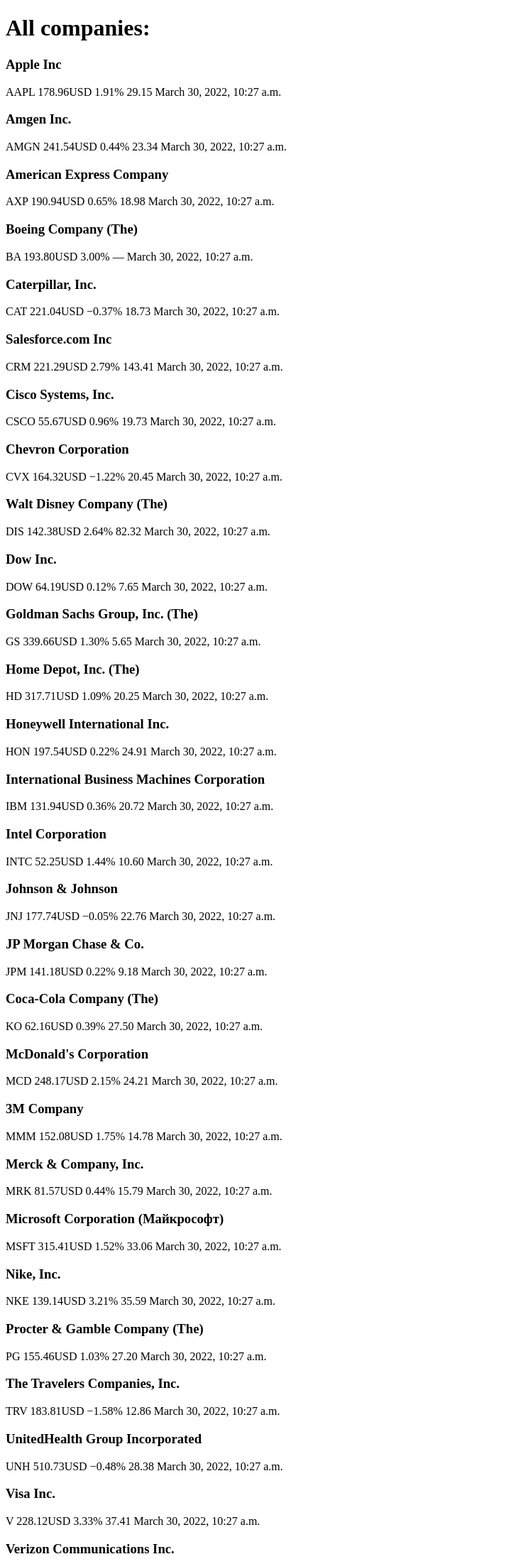
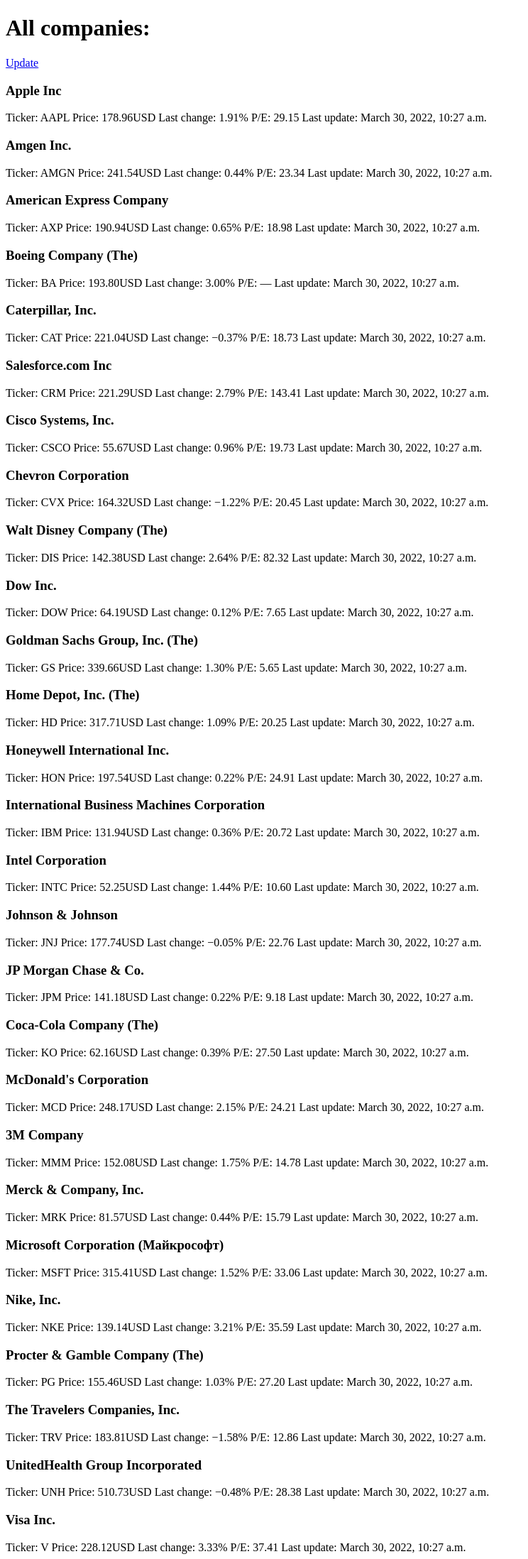
Before and after one commit to AndreiVarabei/IT-Academy-diploma-project, a Django app: page / in a window 1280 px wide. Shown: the top 2196 px of the page at 71% size, without its empty margins (0-744 px from the left). Run offline with Django 4.2, Linux system fonts and the light colour scheme; data comes from the database, SQL or seed files in the repository; both versions use the stored data as it was after the commit; parts of the project's set-up code (start-up, migrations or seed data) failed here and were passed over.

Commit message:
Itaration 4. Add update companies

```diff
--- a/company/models.py
+++ b/company/models.py
@@ -4,7 +4,7 @@
 # Create your models here.
 
 class Companies(models.Model):
-    name = models.CharField(max_length=200)
+    name = models.CharField(max_length=200, unique=True)
     slug = models.SlugField(max_length=200)
 
     ticker = models.CharField(max_length=10)
--- a/company/templates/companies/all_companies.html
+++ b/company/templates/companies/all_companies.html
@@ -4,14 +4,16 @@
 
 {% block content %}
     <h1>All companies: </h1>
+    <a href="{% url "company:update_companies" %}">Update</a>
     {% for company in companies %}
+
         <h3> {{ company.name }} </h3>
         <p>
-            {{ company.ticker }}
-            {{ company.price }}
-            {{ company.change }}
-            {{ company.price_to_earn }}
-            {{ company.time }}
+            Ticker: {{ company.ticker }}
+            Price: {{ company.price }}
+            Last change: {{ company.change }}
+            P/E: {{ company.price_to_earn }}
+            Last update: {{ company.time }}
         </p>
 
     {% endfor %}
--- a/company/urls.py
+++ b/company/urls.py
@@ -5,5 +5,6 @@
 
 app_name = 'company'
 urlpatterns = [
-    path('', views.all_companies, name='all_companies')
+    path('', views.all_companies, name='all_companies'),
+    path('update', views.update_companies, name='update_companies')
 ]
--- a/company/views.py
+++ b/company/views.py
@@ -1,28 +1,57 @@
 from django.shortcuts import render
 from . import models
+from . import forms
 from bs4 import BeautifulSoup
 import requests
+from django.utils import timezone
 
 
-def update_sqlite():
+
+def create_sqlite():
+    req = requests.get('https://ru.tradingview.com/symbols/DJ-DJA/components/').text
+    soup = BeautifulSoup(req.text, 'lxml')
+    all_campanies = soup.find('tbody')
+    all_tr = all_campanies.find_all('tr',class_='row-arjDAkRm listRow')
+    for elem in all_tr:
+        create_company = models.Companies()
+        create_company.name = elem.find(class_='apply-common-tooltip tickerDescription-CFtXRc_g').text
+        create_company.slug = elem.find(class_='apply-common-tooltip tickerName-CFtXRc_g').text
+        create_company.ticker = elem.find(class_='apply-common-tooltip tickerName-CFtXRc_g').text
+        all_numbers = elem.find_all(class_='cell-1qVmMYEJ right-1qVmMYEJ')
+        create_company.price = all_numbers[0].text
+        if elem.find(class_='positive-14jS0rUP'):
+            create_company.change = elem.find(class_='positive-14jS0rUP').text
+        else:
+            create_company.change = elem.find(class_='negative-14jS0rUP').text
+        create_company.price_to_earn = all_numbers[6].text
+        create_company.save(force_insert=True)
+
+def update_companies(request):
+    companies = models.Companies.objects.all()
     req = requests.get('https://ru.tradingview.com/symbols/DJ-DJA/components/')
     soup = BeautifulSoup(req.text, 'lxml')
-    all_campanies = soup.find('tbody')
-    all_tr = all_campanies.find_all('tr',class_='row-2ODbPUWm')
+    all_companies = soup.find('tbody')
+    all_tr = all_companies.find_all('tr',class_='row-arjDAkRm listRoz')
     for elem in all_tr:
-        update_company = models.Companies()
-        update_company.name = elem.find(class_='apply-common-tooltip tickerDescription-CFtXRc_g').text
-        update_company.slug = elem.find(class_='apply-common-tooltip tickerName-CFtXRc_g').text
-        update_company.ticker = elem.find(class_='apply-common-tooltip tickerName-CFtXRc_g').text
-        all_numbers = elem.find_all(class_='cell-1qVmMYEJ right-1qVmMYEJ')
+        name = elem.find(class_='apply-common-tooltip tickerDescription-qN79lDF8').text
+        update_company = models.Companies(instance=name)
+        update_company.name = elem.find(class_='apply-common-tooltip tickerDescription-qN79lDF8').text
+        update_company.slug = elem.find(class_='apply-common-tooltip tickerName-qN79lDF8').text
+        update_company.ticker = elem.find(class_='apply-common-tooltip tickerName-qN79lDF8').text
+        all_numbers = elem.find_all(class_='cell-v9oaRE4W right-v9oaRE4W')
         update_company.price = all_numbers[0].text
-        if elem.find(class_='positive-14jS0rUP'):
-            update_company.change = elem.find(class_='positive-14jS0rUP').text
+        if elem.find(class_='positive-8NftriCY'):
+            update_company.change = elem.find(class_='positive-8NftriCY').text
         else:
-            update_company.change = elem.find(class_='negative-14jS0rUP').text
+            update_company.change = elem.find(class_='negative-8NftriCY').text
         update_company.price_to_earn = all_numbers[6].text
-        update_company.save(force_insert=True)
-update_sqlite()
+        update_company.save(force_update=True)
+
+    return render(request,
+                  'companies/all_companies.html',
+                  {'companies': companies})
+
+
 
 def all_companies(request):
     companies = models.Companies.objects.all()
```
Also changed, not shown: company/forms.py (added, +7 -0 lines), company/migrations/0005_alter_companies_name.py (added), db.sqlite3.
